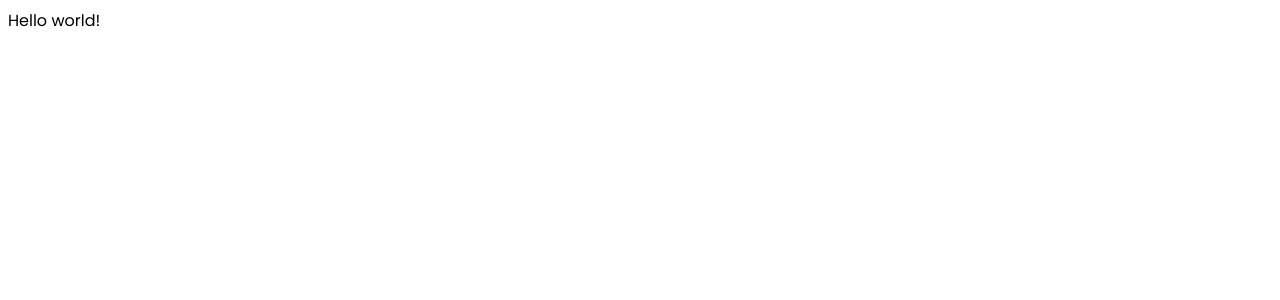
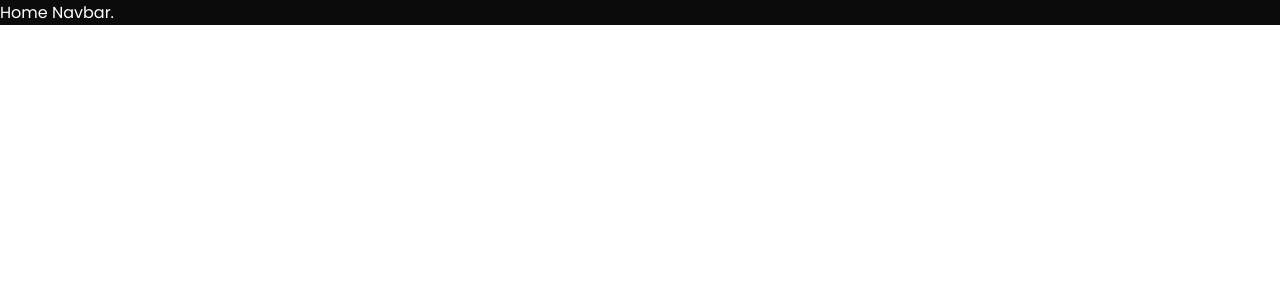
Before and after one commit to kal-kyokya/Futtech-Frontend, a React (Vite) app: page / in a window 1280 px wide. Shown: the top 300 px of the page. Built offline with nearby package versions, Linux system fonts and the light colour scheme.

Commit message:
Establish a black background color for the entire App and create the Navbar component.

```diff
--- a/package.json
+++ b/package.json
@@ -10,6 +10,10 @@
     "preview": "vite preview"
   },
   "dependencies": {
+    "@emotion/react": "^11.14.0",
+    "@emotion/styled": "^11.14.0",
+    "@mui/icons-material": "^6.4.7",
+    "@mui/material": "^6.4.7",
     "react": "^18.2.0",
     "react-dom": "^18.2.0",
     "sass": "^1.85.1"
--- a/src/App.jsx
+++ b/src/App.jsx
@@ -1,7 +1,8 @@
-import './App.scss';
+import './app.scss';
+import Home from './home/Home';
 
 const App = () => {
-  return <div>Hello world!</div>;
+    return <Home/>;
 };
 
 export default App;
--- a/src/App.scss
+++ b/src/app.scss
@@ -1,111 +1,117 @@
+:root {
+  --main-color: #0b0b0b;
+  color: white;
+}
+
 * {
-  font-family: "Poppins", sans-serif !important;
+  margin: 0;
+  font-family: 'Poppins', sans-serif !important;
 }
 
 .poppins-thin {
-  font-family: "Poppins", sans-serif;
+  font-family: 'Poppins', sans-serif;
   font-weight: 100;
   font-style: normal;
 }
 
 .poppins-extralight {
-  font-family: "Poppins", sans-serif;
+  font-family: 'Poppins', sans-serif;
   font-weight: 200;
   font-style: normal;
 }
 
 .poppins-light {
-  font-family: "Poppins", sans-serif;
+  font-family: 'Poppins', sans-serif;
   font-weight: 300;
   font-style: normal;
 }
 
 .poppins-regular {
-  font-family: "Poppins", sans-serif;
+  font-family: 'Poppins', sans-serif;
   font-weight: 400;
   font-style: normal;
 }
 
 .poppins-medium {
-  font-family: "Poppins", sans-serif;
+  font-family: 'Poppins', sans-serif;
   font-weight: 500;
   font-style: normal;
 }
 
 .poppins-semibold {
-  font-family: "Poppins", sans-serif;
+  font-family: 'Poppins', sans-serif;
   font-weight: 600;
   font-style: normal;
 }
 
 .poppins-bold {
-  font-family: "Poppins", sans-serif;
+  font-family: 'Poppins', sans-serif;
   font-weight: 700;
   font-style: normal;
 }
 
 .poppins-extrabold {
-  font-family: "Poppins", sans-serif;
+  font-family: 'Poppins', sans-serif;
   font-weight: 800;
   font-style: normal;
 }
 
 .poppins-black {
-  font-family: "Poppins", sans-serif;
+  font-family: 'Poppins', sans-serif;
   font-weight: 900;
   font-style: normal;
 }
 
 .poppins-thin-italic {
-  font-family: "Poppins", sans-serif;
+  font-family: 'Poppins', sans-serif;
   font-weight: 100;
   font-style: italic;
 }
 
 .poppins-extralight-italic {
-  font-family: "Poppins", sans-serif;
+  font-family: 'Poppins', sans-serif;
   font-weight: 200;
   font-style: italic;
 }
 
 .poppins-light-italic {
-  font-family: "Poppins", sans-serif;
+  font-family: 'Poppins', sans-serif;
   font-weight: 300;
   font-style: italic;
 }
 
 .poppins-regular-italic {
-  font-family: "Poppins", sans-serif;
+  font-family: 'Poppins', sans-serif;
   font-weight: 400;
   font-style: italic;
 }
 
 .poppins-medium-italic {
-  font-family: "Poppins", sans-serif;
+  font-family: 'Poppins', sans-serif;
   font-weight: 500;
   font-style: italic;
 }
 
 .poppins-semibold-italic {
-  font-family: "Poppins", sans-serif;
+  font-family: 'Poppins', sans-serif;
   font-weight: 600;
   font-style: italic;
 }
 
 .poppins-bold-italic {
-  font-family: "Poppins", sans-serif;
+  font-family: 'Poppins', sans-serif;
   font-weight: 700;
   font-style: italic;
 }
 
 .poppins-extrabold-italic {
-  font-family: "Poppins", sans-serif;
+  font-family: 'Poppins', sans-serif;
   font-weight: 800;
   font-style: italic;
 }
 
 .poppins-black-italic {
-  font-family: "Poppins", sans-serif;
+  font-family: 'Poppins', sans-serif;
   font-weight: 900;
   font-style: italic;
 }
--- /dev/null
+++ b/src/components/Navbar.jsx
@@ -0,0 +1,11 @@
+import './navbar.scss';
+
+const Navbar = () => {
+    return (
+	<div>
+	    Home Navbar.
+	</div>
+    );
+}
+
+export default Navbar;
--- /dev/null
+++ b/src/home/Home.jsx
@@ -0,0 +1,12 @@
+import './home.scss';
+import Navbar from '../components/Navbar';
+
+const Home = () => {
+    return (
+	<div className='home'>
+	    <Navbar/>
+	</div>
+    );
+}
+
+export default Home;
--- /dev/null
+++ b/src/home/home.scss
@@ -0,0 +1,3 @@
+.home {
+    background-color: var(--main-color);
+}
```
Also changed, not shown: src/components/navbar.scss (added), 1 other file (tests, documents, lock files or other folders).
